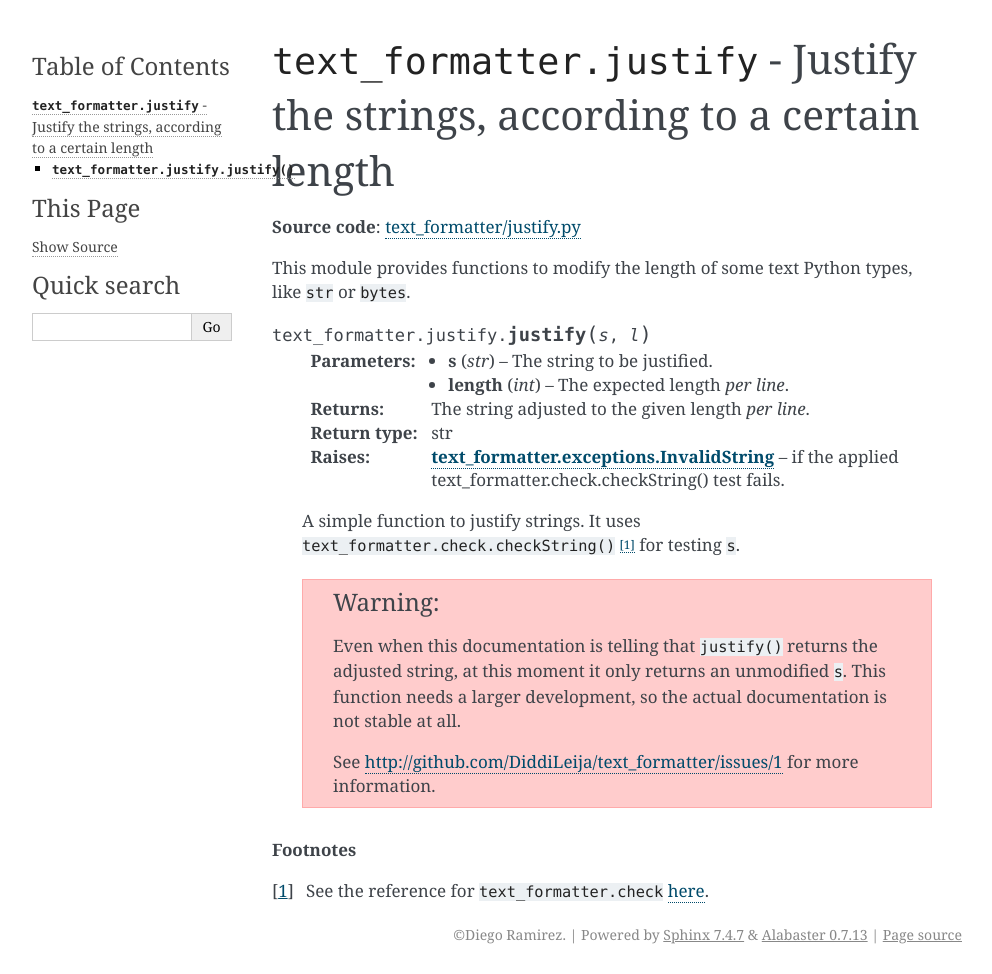
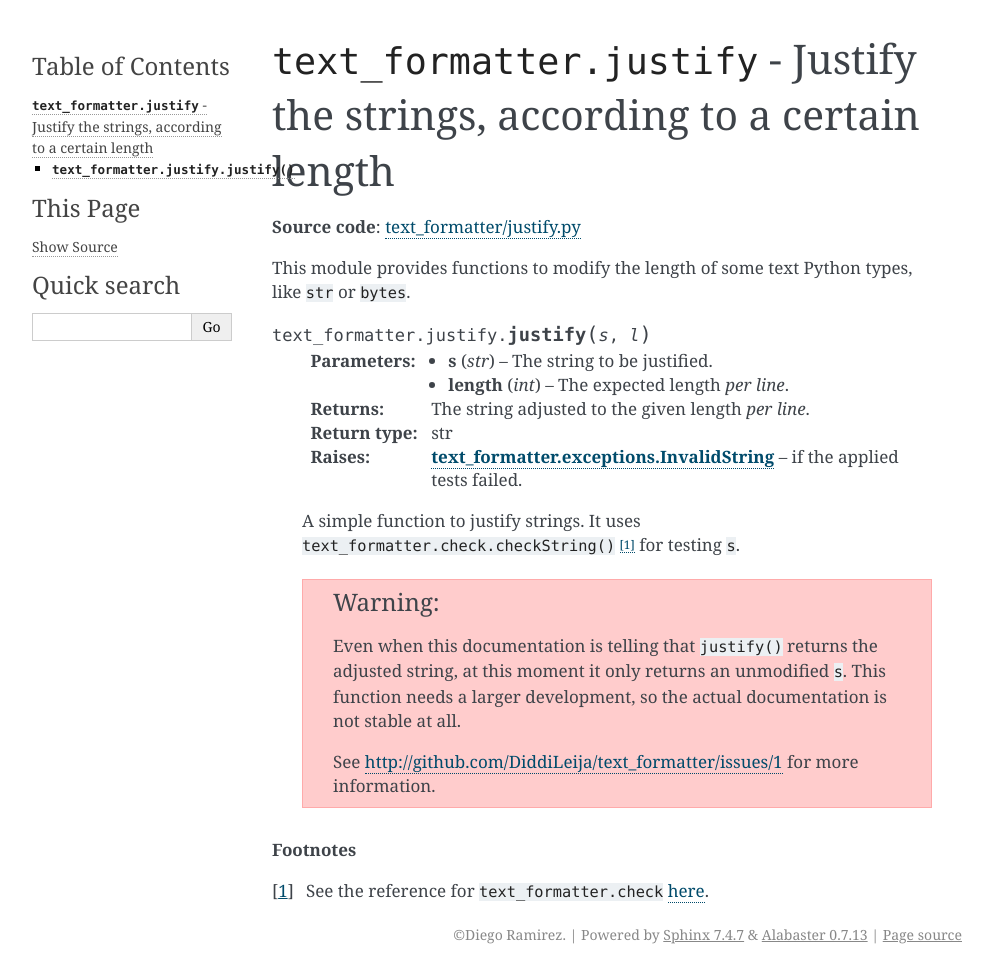
Before and after one commit to DiddiLeija/text_formatter, a Sphinx documentation site: the page built from docs/modules/module_justify.rst, in a window 1280 px wide. Shown: the whole page, without its empty margins (148-1140 px from the left). Built offline with Sphinx 7.4.7, drawn with Linux system fonts in a browser that asks for light colours.

Commit message:
Update module_justify.rst
Modify some data.

```diff
--- a/docs/modules/module_justify.rst
+++ b/docs/modules/module_justify.rst
@@ -13,7 +13,7 @@ This module provides functions to modify the length of some text Python types, l
    :param int length: The expected length *per line*.
    :return: The string adjusted to the given length *per line*.
    :rtype: str
-   :raises text_formatter.exceptions.InvalidString: if the applied text_formatter.check.checkString() test fails.
+   :raises text_formatter.exceptions.InvalidString: if the applied tests failed.
 
    A simple function to justify strings. It uses ``text_formatter.check.checkString()`` [#f1]_ for testing ``s``.
 
```
